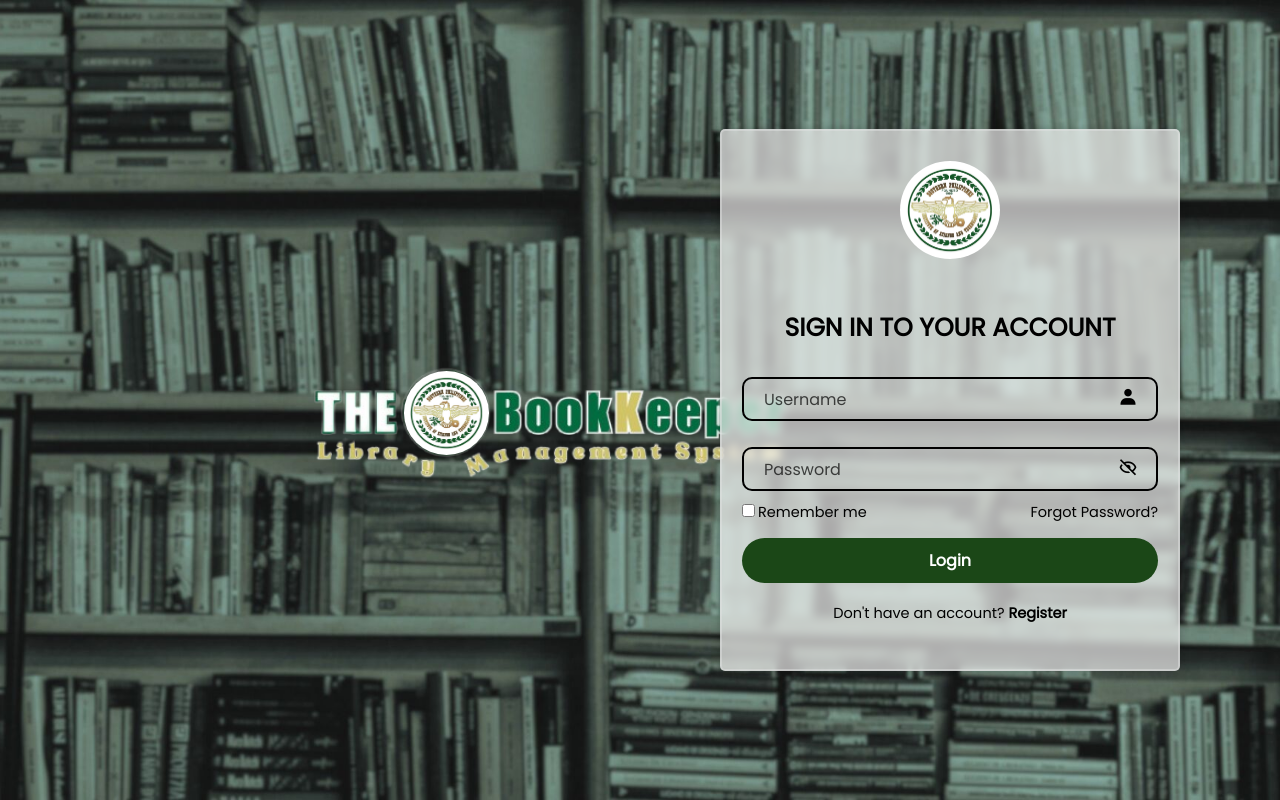
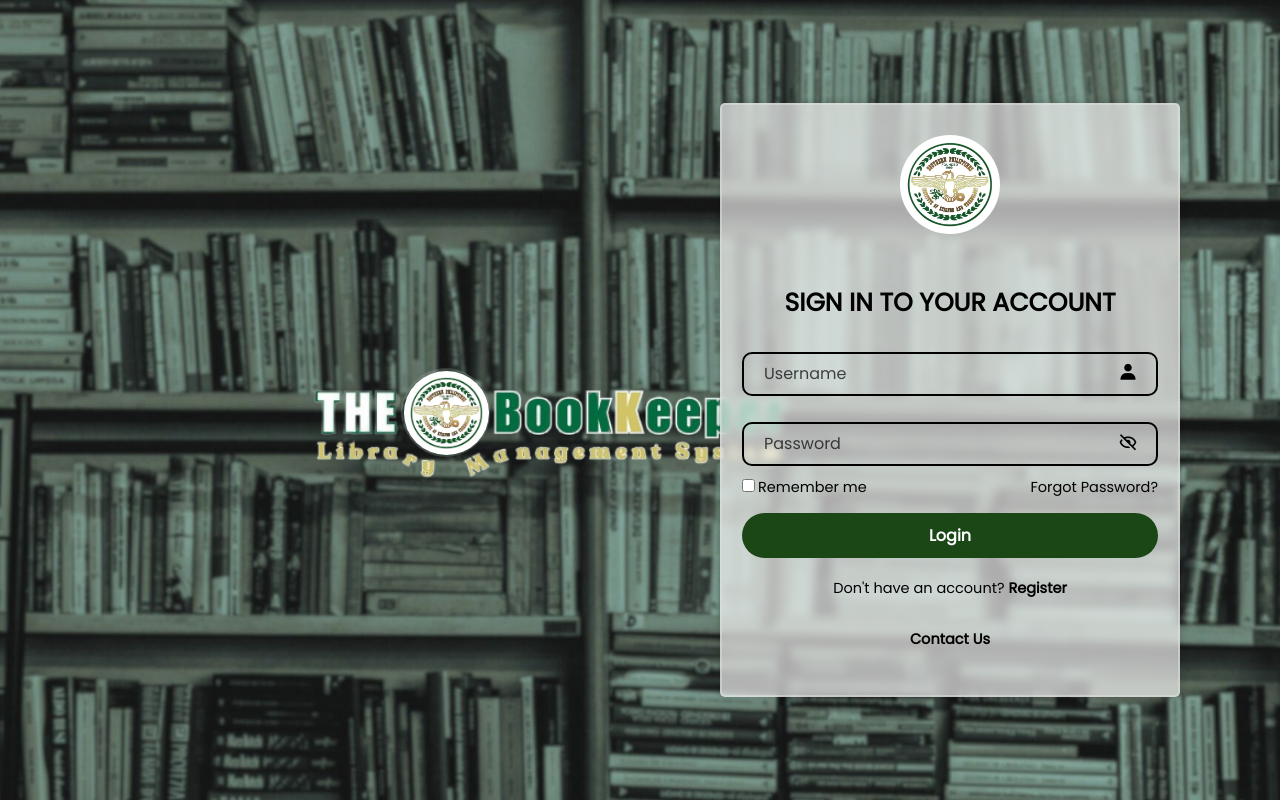
Before and after one commit to meynard02/LMS, a PHP site: page /index.php in a window 1280 px wide. Run offline with PHP 8.4, Linux system fonts and the light colour scheme.

Commit message:
Update index.php
contact us

```diff
--- a/meysampleV4/login/index.php
+++ b/meysampleV4/login/index.php
@@ -35,9 +35,28 @@
       <button type="submit" class="btn">Login</button>
       <div class="register-link">
         <p>Don't have an account? <a href="../register/register.php">Register</a></p>
+        <p class="contact-link"><a href="#" id="contactUs">Contact Us</a></p>
       </div>
     </form>
   </div>
+
+  <div id="contactModal" class="modal">
+    <div class="modal-content contact-modal">
+      <span class="close-btn">&times;</span>
+      <h2>Contact Information</h2>
+      <div class="contact-info">
+        <div class="contact-item">
+          <i class='bx bxs-envelope'></i>
+          <span>support@spist.edu.ph</span>
+        </div>
+        <div class="contact-item">
+          <i class='bx bxs-phone'></i>
+          <span>+63 123 456 7890</span>
+        </div>
+      </div>
+    </div>
+  </div>
+
   <div id="errorModal" class="modal">
         <div class="modal-content">
             <span class="close-btn">&times;</span>
```
